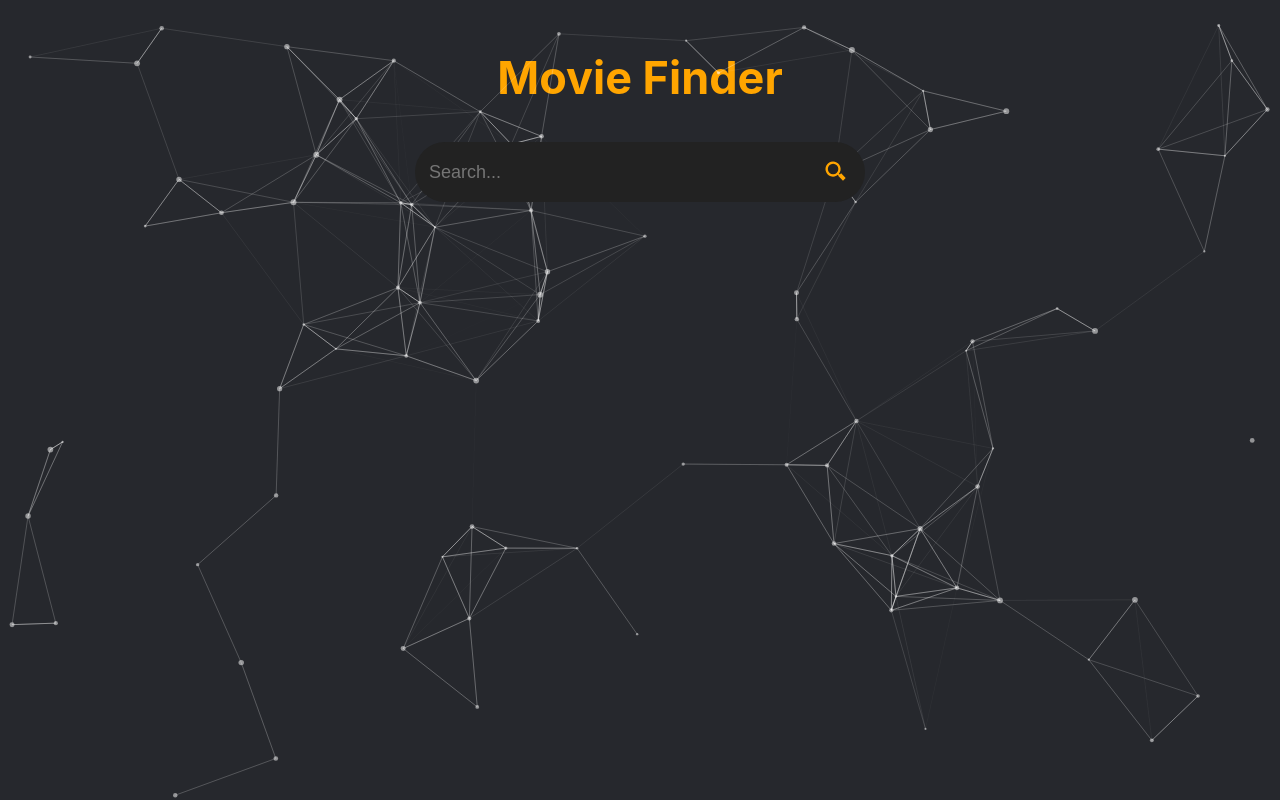
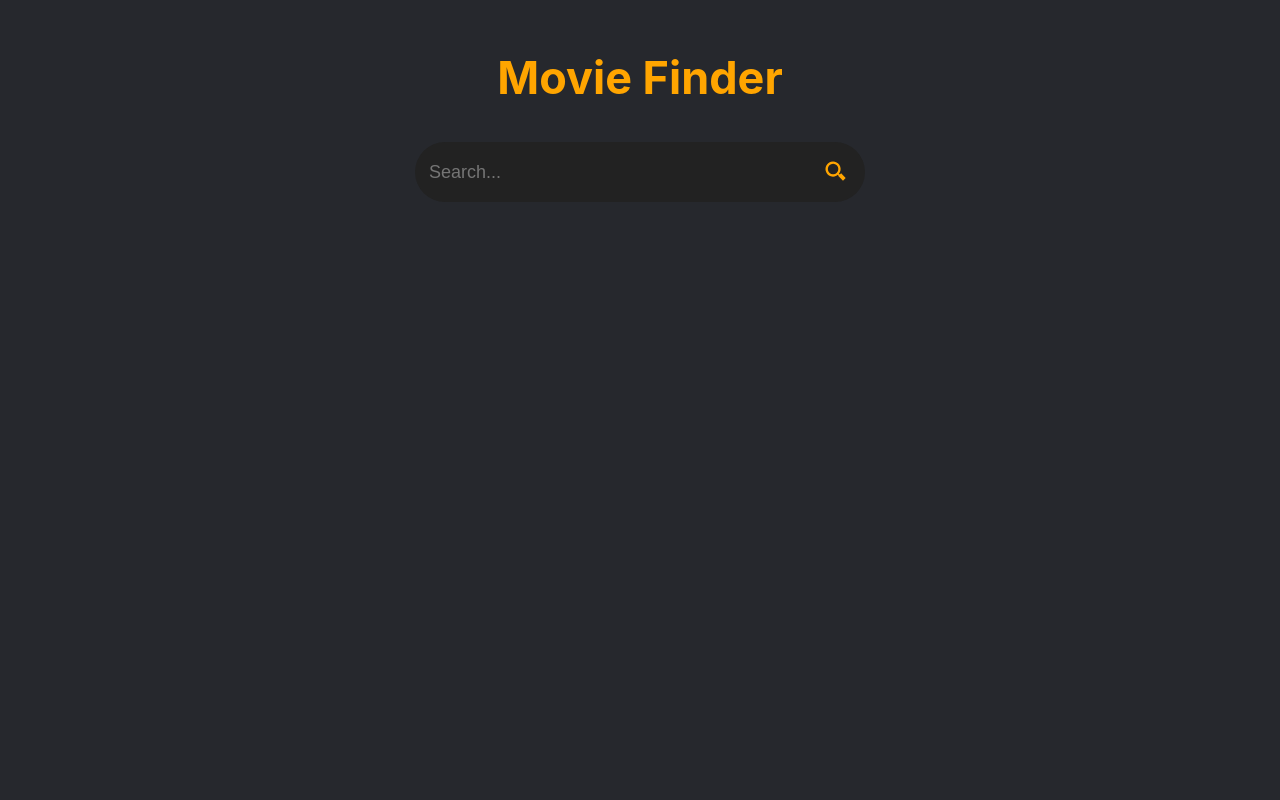
Before and after one commit to DanishQ1011/MovieFinder, a React (Create React App) app: page / in a window 1280 px wide. Built offline with nearby package versions, Linux system fonts and the light colour scheme.

Commit message:
Removed Particle.js
Was not looking cool

```diff
--- a/src/App.js
+++ b/src/App.js
@@ -44,8 +44,6 @@ function App() {
 
   return (
     <>
-      <ParticleBg />
-
       <Container alignItems="center">
         <Heading fontSize="45px" textAlign="center" color="orange" mt="50px">
           Movie Finder
```
